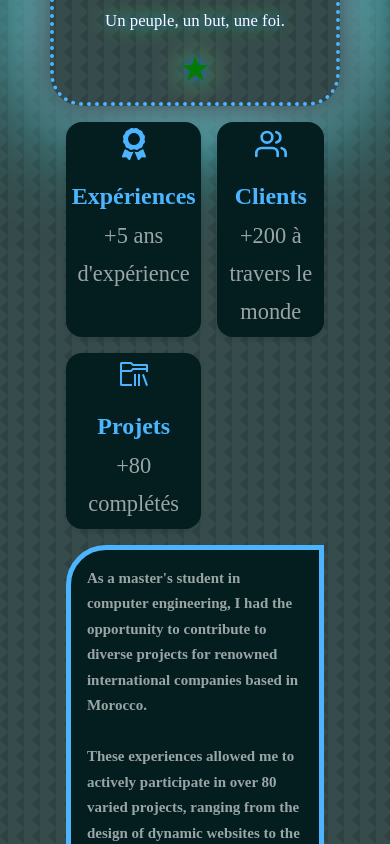
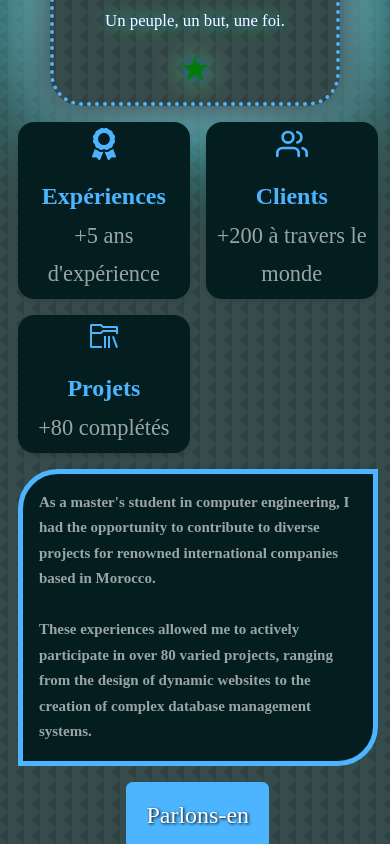
Before and after one commit to Mouhamed1003/keenprogrammer.com, a React (Create React App) app: page / in a window 390 px wide. Shown: the part 1380-2224 px from the top of the page. Built offline with nearby package versions, Linux system fonts and the light colour scheme.

Commit message:
Update a_propos.css

```diff
--- a/src/components/a_propos/a_propos.css
+++ b/src/components/a_propos/a_propos.css
@@ -205,8 +205,9 @@ section {
 
     .apropos_content {
         text-align: center;
-        width: 100%;
         padding: 0 1rem;
+        width: 135%;
+        margin-left: -3rem;
     }
 
     .apropos_content p {
@@ -285,8 +286,9 @@ section {
 
     .apropos_content {
         text-align: center;
-        width: 100%;
         padding: 0 1rem;
+        width: 135%;
+        margin-left: -3rem;
     }
 
     .apropos_content p {
```
